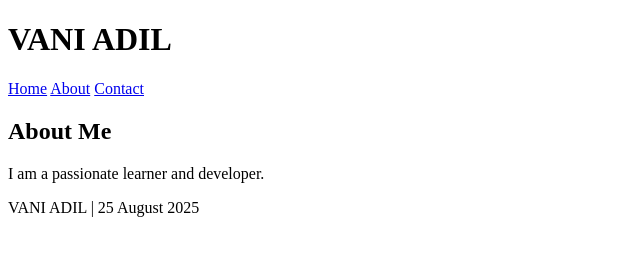
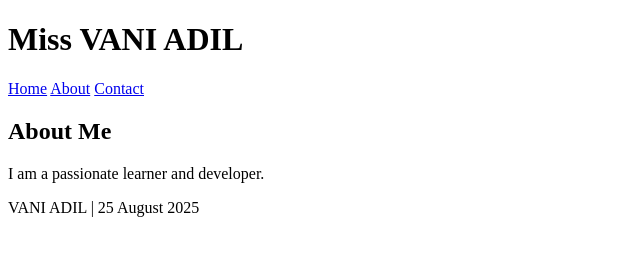
Before and after one commit to VaniAdil/Web-Dev-Activities, a plain HTML site: page C3-Activity/about_me.html in a window 1280 px wide. Shown: the whole page, without its empty margins (0-640 px from the left). Drawn offline with Linux system fonts and the light colour scheme.

Commit message:
Prefix added

```diff
--- a/C3-Activity/about_me.html
+++ b/C3-Activity/about_me.html
@@ -9,7 +9,7 @@
 
 <body>
   <header>
-    <h1>VANI ADIL</h1>
+    <h1>Miss VANI ADIL</h1>
   </header>
   <nav>
     <a href="#">Home</a>
```
